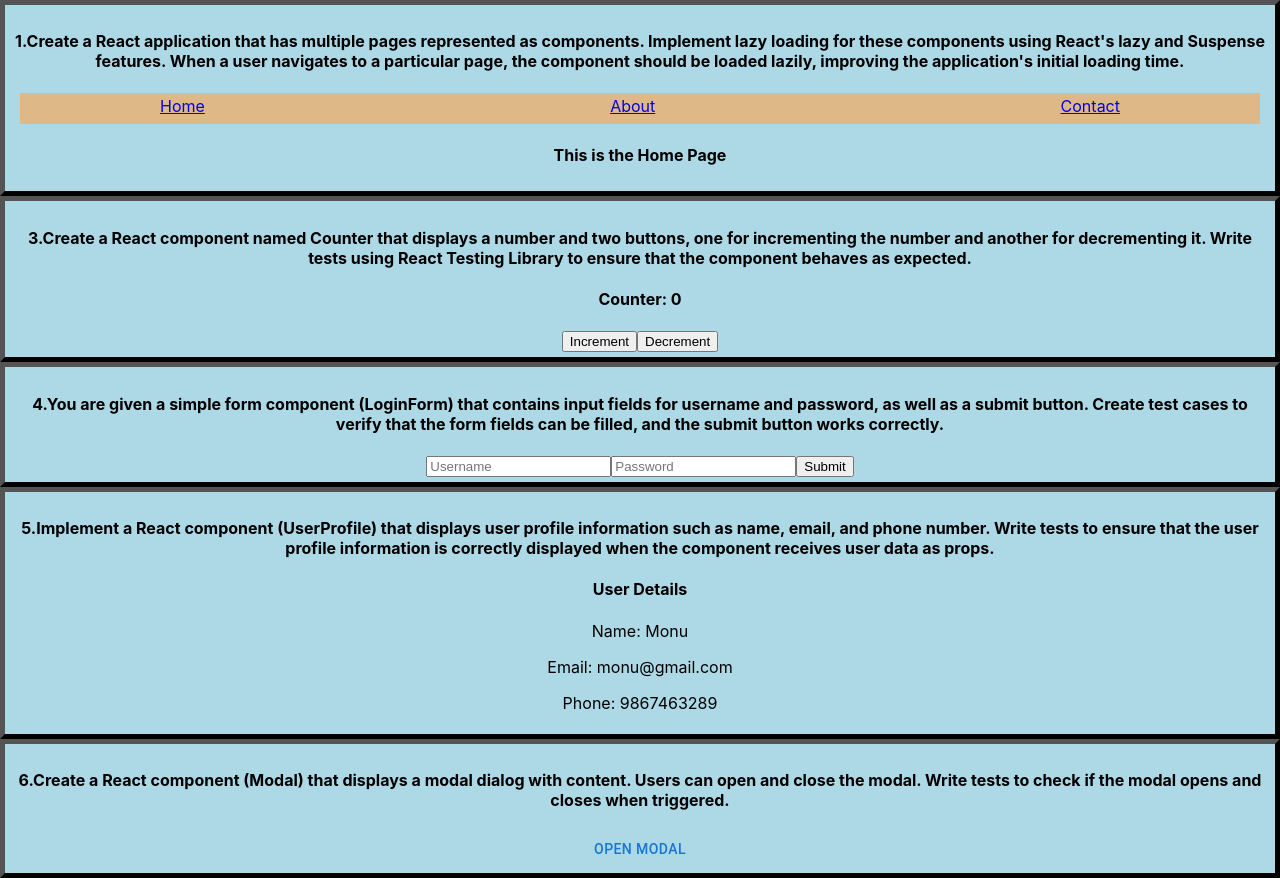
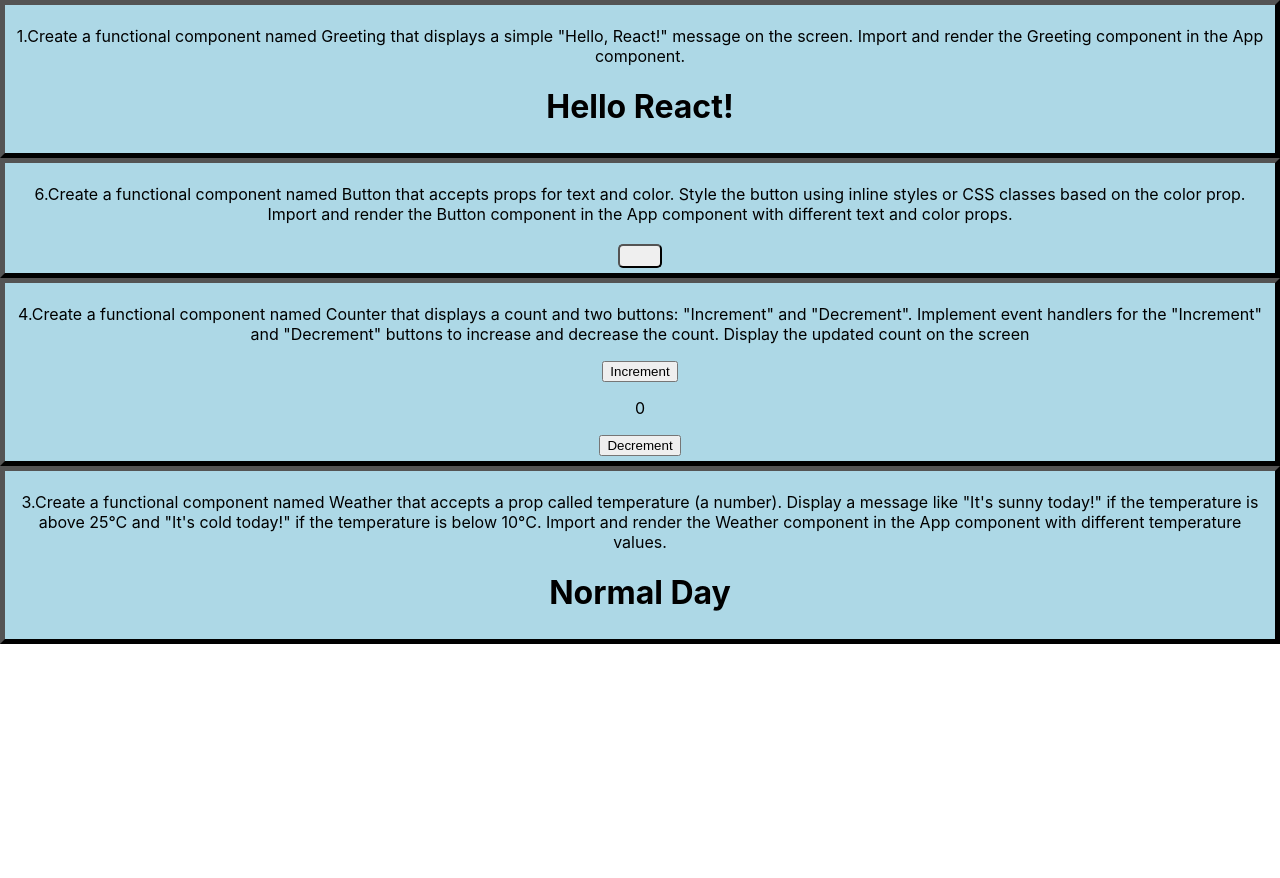
Before and after one commit to munendra-successive/React-training, a React (Create React App) app: page / in a window 1280 px wide. After the commit the page ends 800 px from the top, so only its background shows below. Built offline with nearby package versions, Linux system fonts and the light colour scheme.

Commit message:
initial commit

```diff
--- a/src/App.js
+++ b/src/App.js
@@ -1,23 +1,24 @@
 import "./App.css";
+import { Assignment1 } from "./assignment-1/index";
+// import {
+//   QuestionOne,
+//   Counter,
+//   LoginForm,
+//   UserProfile,
+//   ModalComponent,
+// } from "./assignment-6";
 
-import {
-  QuestionOne,
-  Counter,
-  LoginForm,
-  UserProfile,
-  ModalComponent,
-} from "./assignment-6";
-
-const userDetails = {
-  name: "Monu",
-  email: "monu@gmail.com",
-  phone: "9867463289",
-};
+// const userDetails = {
+//   name: "Monu",
+//   email: "monu@gmail.com",
+//   phone: "9867463289",
+// };
 
 function App() {
   return (
     <>
-      <div id="question">
+      <Assignment1 />
+      {/* <div id="question">
         <QuestionOne />
       </div>
 
@@ -32,7 +33,7 @@ function App() {
       </div>
       <div id="question">
         <ModalComponent />
-      </div>
+      </div> */}
     </>
   );
 }
--- /dev/null
+++ b/src/assignment-1/assignment-1.jsx
@@ -0,0 +1,30 @@
+import Button from "./Button";
+import Counter from "./Counter";
+import Greeting from "./Greeting";
+import TaskList from "./TaskList";
+import UserCard from "./UserCard";
+import Weather from "./Weather";
+
+const Assignment1 = () => {
+  return (
+    <>
+      <div id="question">
+        <Greeting />
+      </div>
+      <div id="question">
+        <Button />
+      </div>
+      <div id="question">
+        <Counter />
+      </div>
+      <div id="question">
+        <Weather />
+      </div>
+
+      {/* <TaskList /> */}
+      {/* <UserCard /> */}
+    </>
+  );
+};
+
+export default Assignment1;
--- /dev/null
+++ b/src/assignment-1/index.js
@@ -0,0 +1,3 @@
+import Assignment1 from "./assignment-1";
+
+export { Assignment1 };
```
